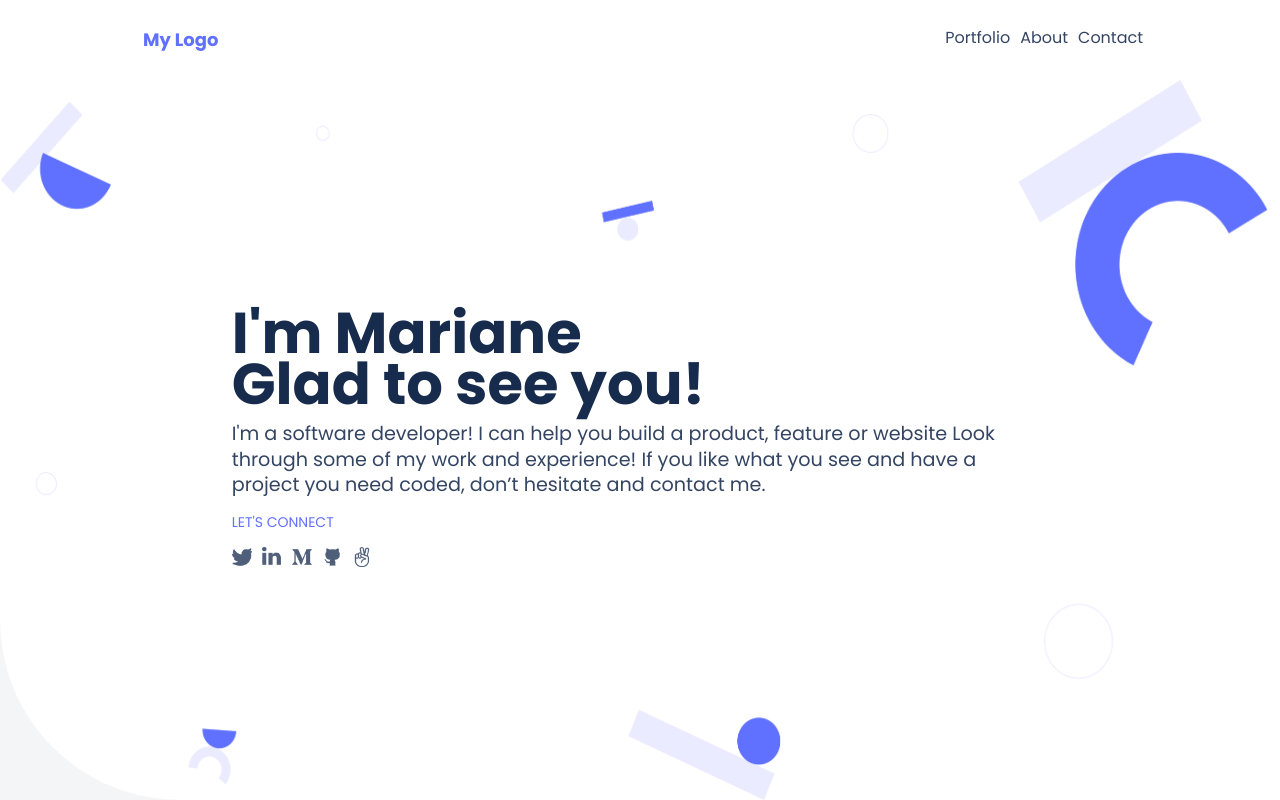
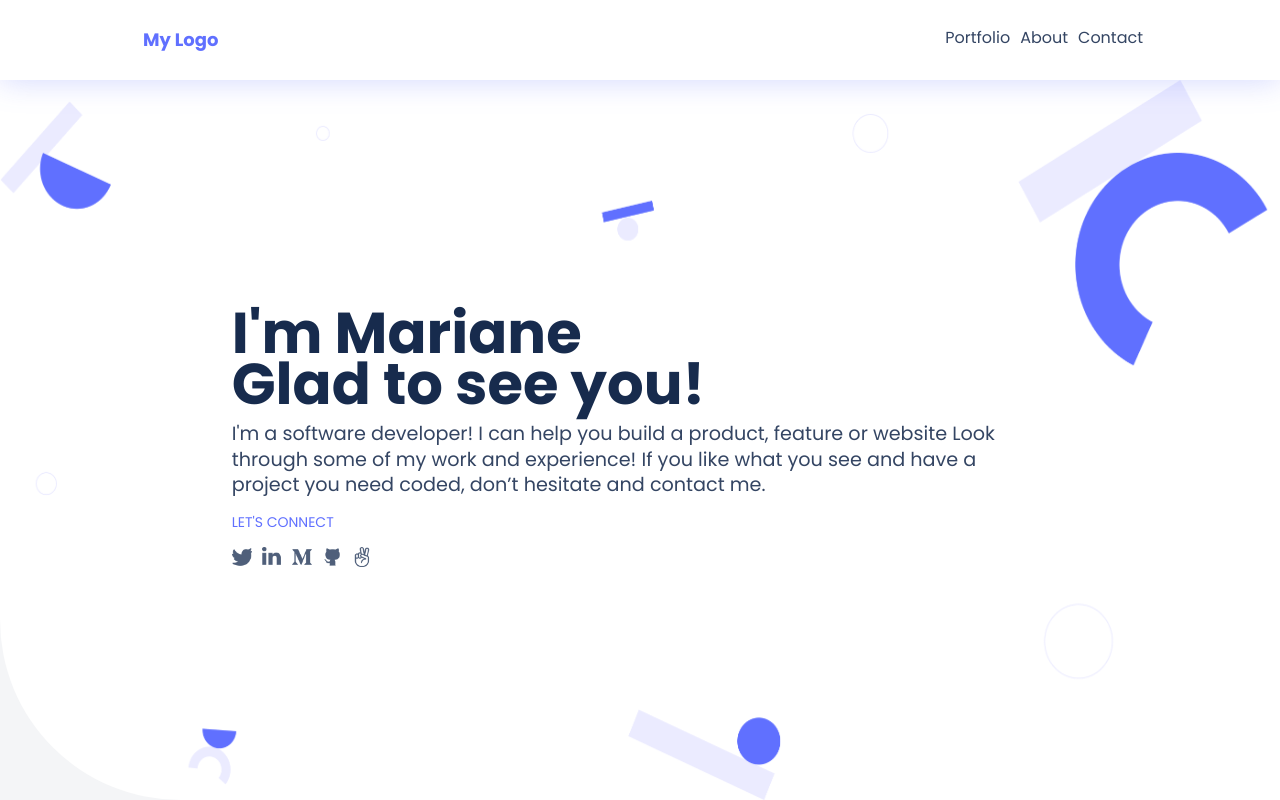
Before and after one commit to abelagza/mobile_version_skeleton, a website: page index.html in a window 1280 px wide. Shown: the top 800 px of the page. Drawn offline with Linux system fonts and the light colour scheme.

Commit message:
Fix header

```diff
--- a/style.css
+++ b/style.css
@@ -928,6 +928,10 @@
     width: 100%;
     height: 10vh;
     background-color: white;
+    position: fixed;
+    z-index: 1;
+    filter: drop-shadow(0px 0px 16px rgba(64, 83, 252, 0.24));
+    margin-top: -10vh;
   }
 
   .nav-bar {
@@ -1001,6 +1005,7 @@
     justify-content: center;
     align-items: center;
     border-bottom-left-radius: 180px 180px;
+    margin-top: 10vh;
   }
 
   .text-container {
```
